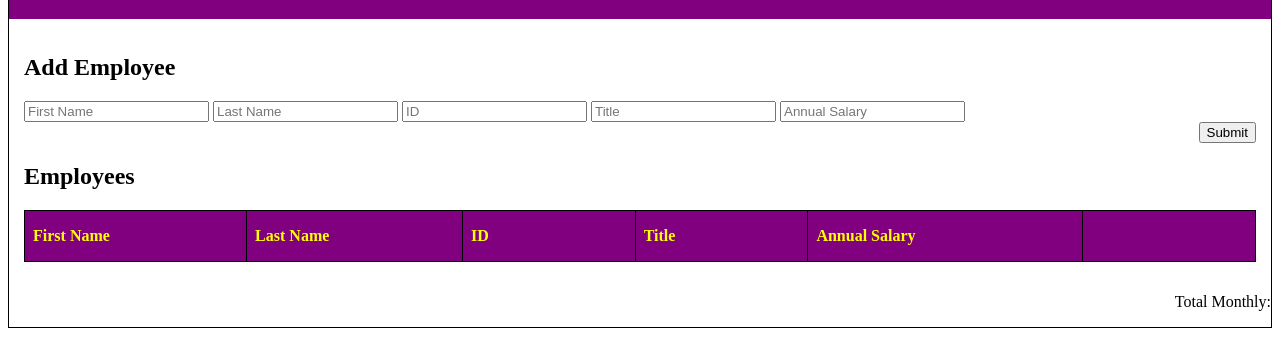
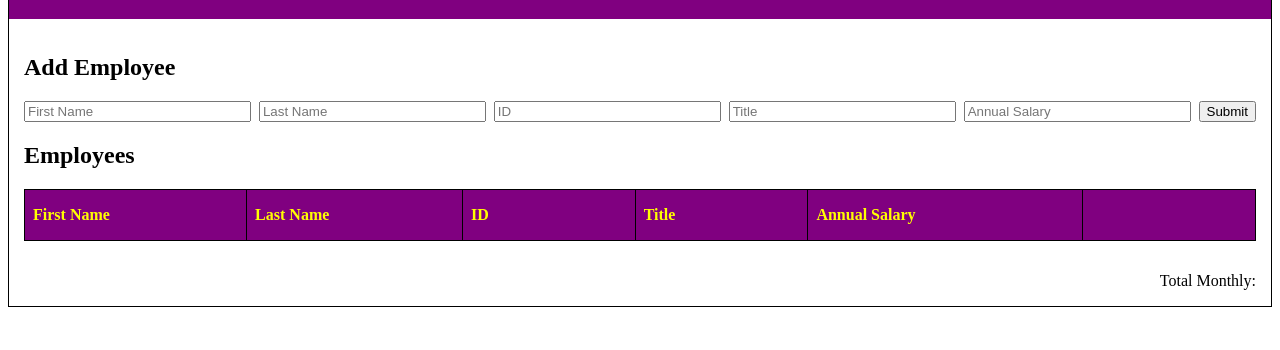
Before and after one commit to ndweir/ndw-weekend-salary-calculator, a website: page index.html in a window 1280 px wide. Shown: the part 70-420 px from the top of the page. Drawn offline with Linux system fonts and the light colour scheme.

Commit message:
jobCompleteForNow

```diff
--- a/script.js
+++ b/script.js
@@ -11,7 +11,7 @@ function formSubmit(event){
     let iDsubmit = document.getElementById('iDnum').value;
     let titleSubmit = document.getElementById('title').value;
     let annualSalarySubmit = document.getElementById('annualSalary').value;
-   // annualSalaryHolder = annualSalarySubmit / 12;
+    //annualSalaryHolder = Math.round(annualSalarySubmit / 12);
 
     let tableBody = document.getElementById('tableBody');
    // console.log(tableBody);
@@ -69,6 +69,7 @@ function updateTotalMonthlySalary(){
     let footer = document.querySelector("footer");
    // console.log('SPAN     ', span)
 
+   //applies 'over-budget class to footer when TMS > 20,000
     if(totalMonthlySalary > 20000){
        // console.log('totalMonthly    ', totalMonthlySalary)
         footer.classList.add('over-budget')
@@ -77,7 +78,7 @@ function updateTotalMonthlySalary(){
     }
 
 
-
+    //console.log(totalMonthlySalary)
     totalMonthly.textContent = `$${totalMonthlySalary}.00`;
 
 
@@ -87,21 +88,22 @@ function updateTotalMonthlySalary(){
 
 
 
-    //applies 'over-budget class to footer when TMS > 20,000
+
 }
 
 function deleteRowOnTable(event){
     //on Click, delete entire row
     //console.log('delete button used', event.target)
     // when row is deleted make sure monthly salary is updated\
-   // console.log(event.target)
-
+    console.log(event.target.parentElement.previousElementSibling.textContent)
+    //console.log(annualSalaryHolder)
+    let deleteMonthly = Math.round(event.target.parentElement.previousElementSibling.textContent / 12)
 
     let deleteBtn = event.target
     let deleteRow = deleteBtn.parentElement.parentElement
 
     deleteRow.remove();
 
-     totalMonthlySalary -= annualSalaryHolder;
+     totalMonthlySalary -= deleteMonthly;
     updateTotalMonthlySalary()
 }
--- a/style.css
+++ b/style.css
@@ -58,8 +58,20 @@ div {
 
 footer {
     text-align: right;
+    padding-right: 15px;
 }
 
 .over-budget {
     color: red;
 }
+
+#myForm {
+ display: flex;
+ justify-content: space-between;
+ gap: 8px;
+}
+
+input {
+    flex: 1;
+
+}
```
